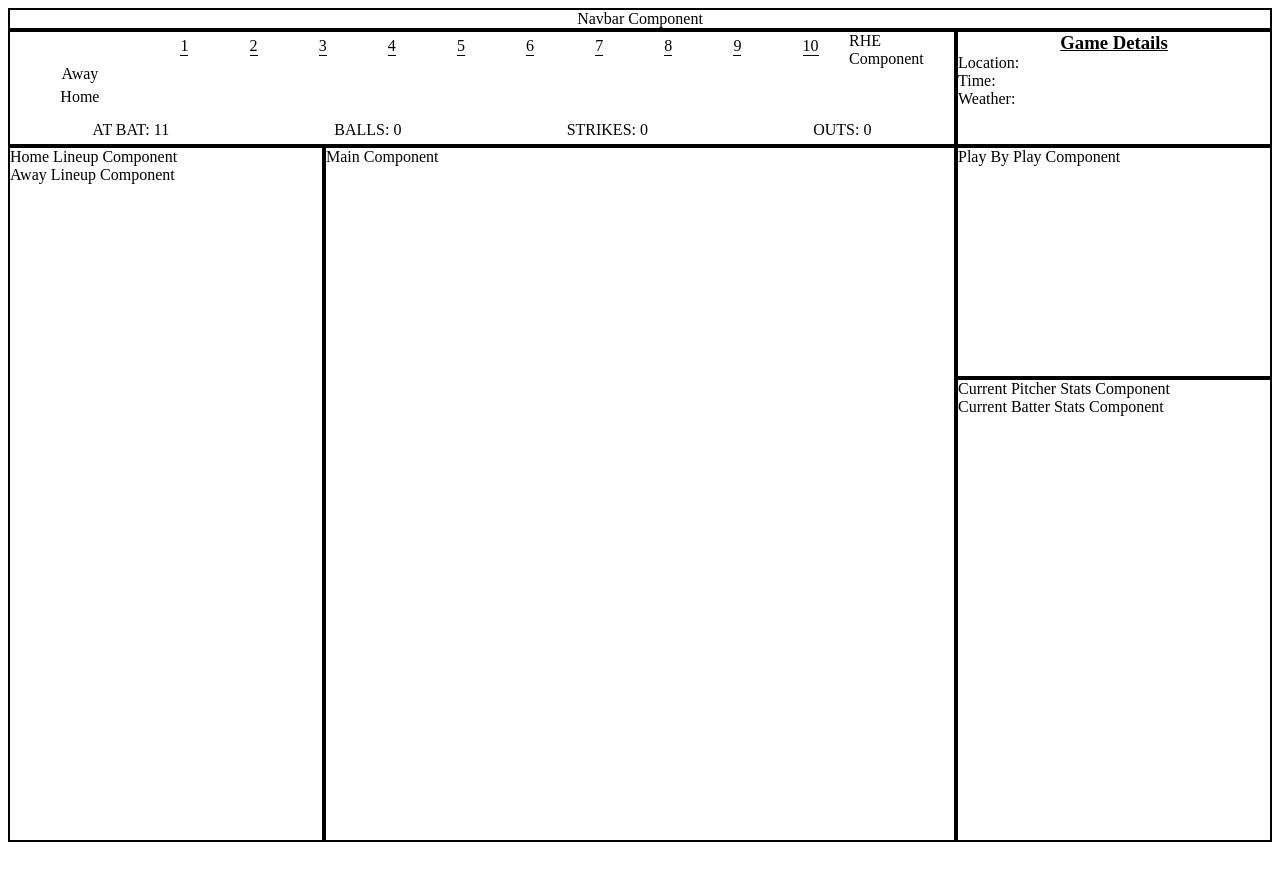
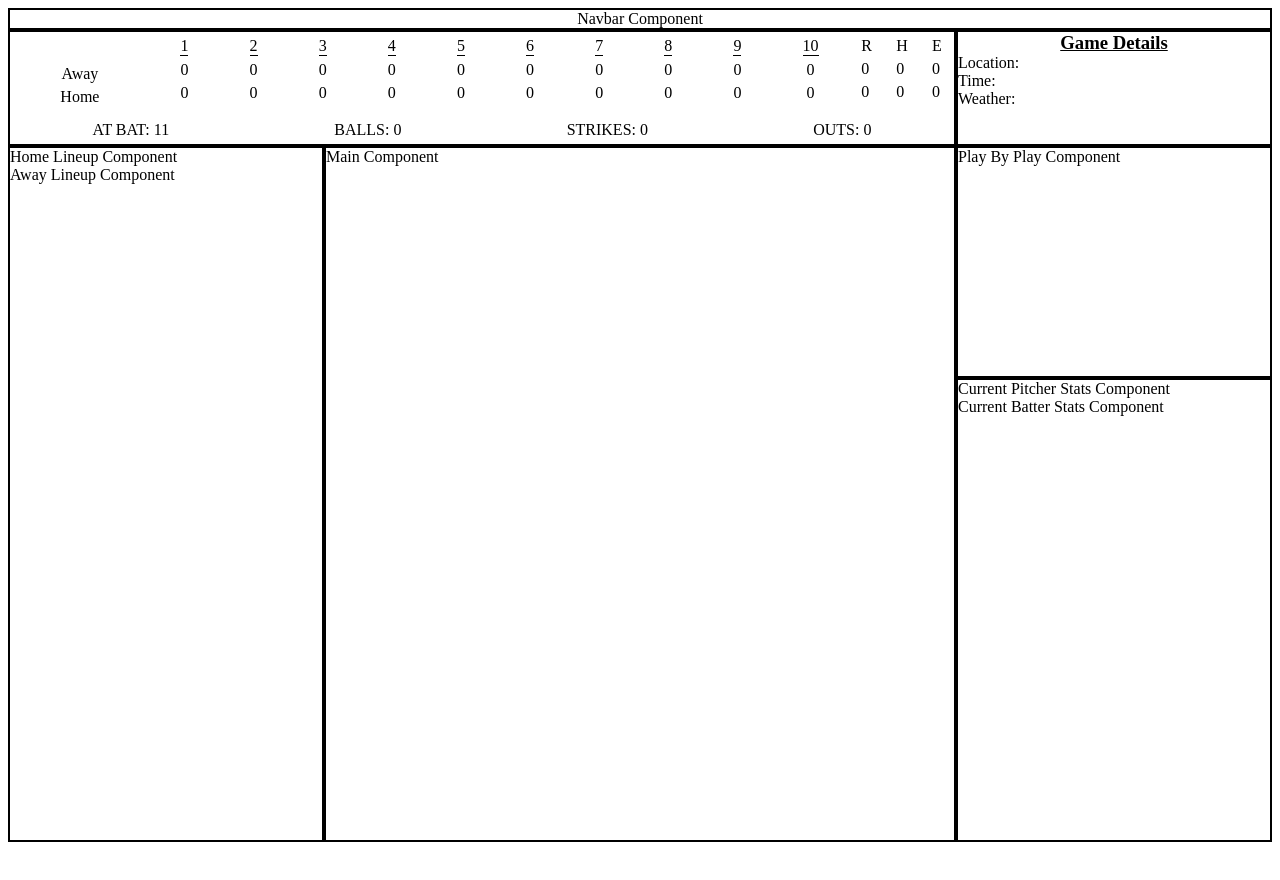
Before and after one commit to patrickrgrady81/baseball, a React (Create React App) app: page / in a window 1280 px wide. Shown: the top 880 px of the page. Built offline with nearby package versions, Linux system fonts and the light colour scheme.

Commit message:
Layed out rhe component

```diff
--- a/src/components/baseball/scoreboard/innings/Innings.js
+++ b/src/components/baseball/scoreboard/innings/Innings.js
@@ -6,21 +6,20 @@ import "./Innings.css"
 
 class Innings extends Component {
   render() {
-    let aScores = ["", "", "", "", "", "", "", "", "", ""];
-    let hScores = ["", "", "", "", "", "", "", "", "", ""];
+
 
     return (
       <div className="innings-layout">
-        <Inning in="1" aScores={aScores} hScores={hScores}  />
-        <Inning in="2" aScores={aScores} hScores={hScores}  />
-        <Inning in="3" aScores={aScores} hScores={hScores}  />
-        <Inning in="4" aScores={aScores} hScores={hScores}  />
-        <Inning in="5" aScores={aScores} hScores={hScores}  />
-        <Inning in="6" aScores={aScores} hScores={hScores}  />
-        <Inning in="7" aScores={aScores} hScores={hScores}  />
-        <Inning in="8" aScores={aScores} hScores={hScores}  />
-        <Inning in="9" aScores={aScores} hScores={hScores}  />
-        <Inning in="10" aScores={aScores} hScores={hScores}  />
+        <Inning in="1" />
+        <Inning in="2" />
+        <Inning in="3" />
+        <Inning in="4" />
+        <Inning in="5" />
+        <Inning in="6" />
+        <Inning in="7" />
+        <Inning in="8" />
+        <Inning in="9" />
+        <Inning in="10" />
       </div>
     )
   }
--- a/src/components/baseball/scoreboard/innings/inning/Inning.js
+++ b/src/components/baseball/scoreboard/innings/inning/Inning.js
@@ -3,12 +3,23 @@ import React, { Component } from 'react'
 import "./Inning.css"
 
 class Inning extends Component {
+
+  constructor(props) {
+    super(props)
+
+    this.state = {
+      aScores: [],
+      hScores: []
+    }
+  }
+
+
   render() {
     return (
       <div>
         <div className="inning-label">{this.props.in}</div>
-        <div className="runs">{this.props.aScores[this.props.in -1]}</div>
-        <div className="runs">{this.props.hScores[this.props.in -1]}</div>
+        <div className="runs">{this.state.aScores[this.props.in -1] || 0}</div>
+        <div className="runs">{this.state.hScores[this.props.in -1] || 0}</div>
       </div>
     )
   }
--- a/src/components/baseball/scoreboard/rhe/RHE.css
+++ b/src/components/baseball/scoreboard/rhe/RHE.css
@@ -0,0 +1,14 @@
+.rhe-layout {
+  display: flex;
+  justify-content: space-around;
+}
+
+.r-layout, .h-layout, .e-layout {
+  margin-top: 5px;
+
+}
+
+.rhe-away, .rhe-home {
+  margin-top: 5px;
+  text-decoration: none;
+}
--- a/src/components/baseball/scoreboard/rhe/RHE.js
+++ b/src/components/baseball/scoreboard/rhe/RHE.js
@@ -1,11 +1,44 @@
 import React, { Component } from 'react'
 
+import "./RHE.css"
+
 class RHE extends Component {
+
+  constructor(props) {
+    super(props)
+
+    this.state = {
+      aRuns: 0,
+      hRuns: 0,
+      aHits: 0,
+      hHits: 0,
+      aErrors: 0,
+      hErrors: 0
+    }
+  }
+
+
   render() {
     return (
-      <div>
-        RHE Component
+      <div className="rhe-layout">
+      <div className="r-layout">
+        <div className="rhe-label">R</div>
+        <div className="rhe-away">{this.state.aRuns}</div>
+        <div className="rhe-home">{this.state.hRuns}</div>
       </div>
+
+      <div className="h-layout">
+        <div className="rhe-label">H</div>
+        <div className="rhe-away">{this.state.aHits}</div>
+        <div className="rhe-home">{this.state.hHits}</div>
+      </div>
+
+      <div className="e-layout">
+        <div className="rhe-label">E</div>
+        <div className="rhe-away">{this.state.aErrors}</div>
+        <div className="rhe-home">{this.state.hErrors}</div>
+        </div>
+        </div>
     )
   }
 }
```
